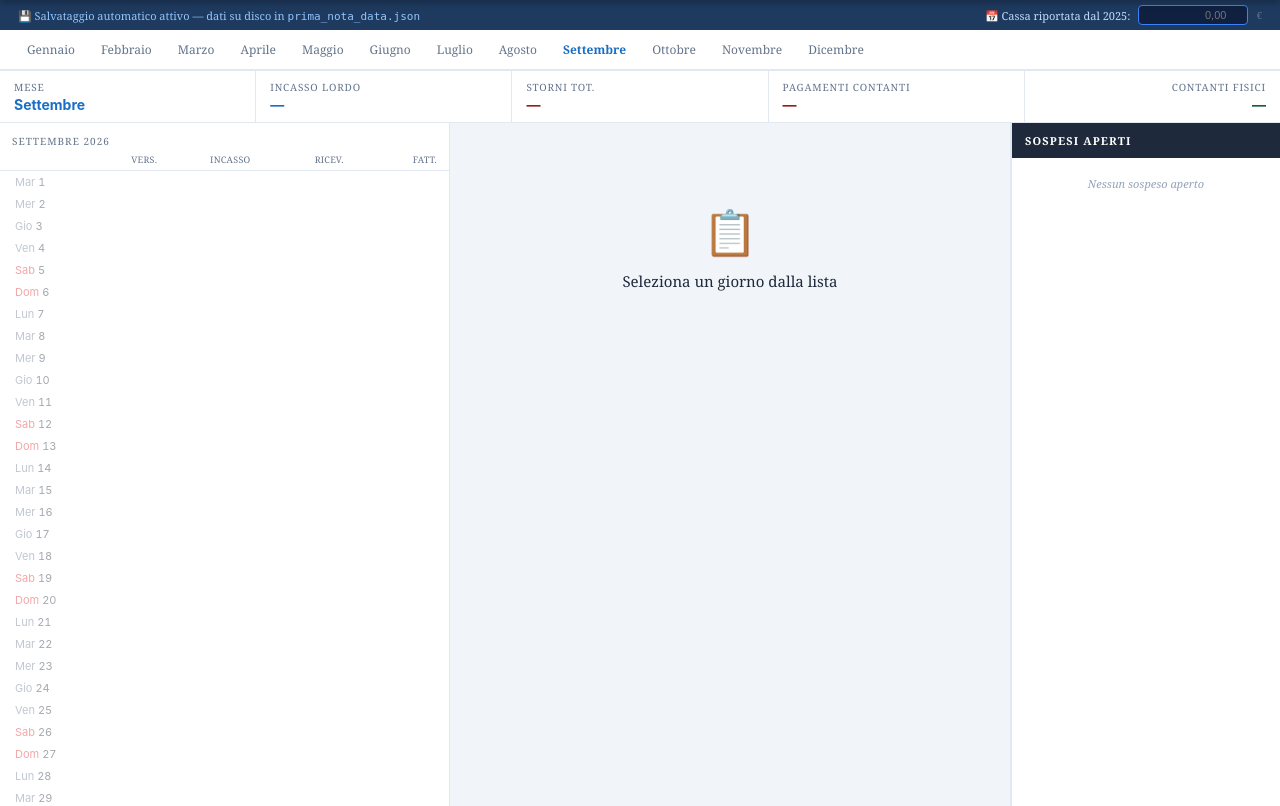
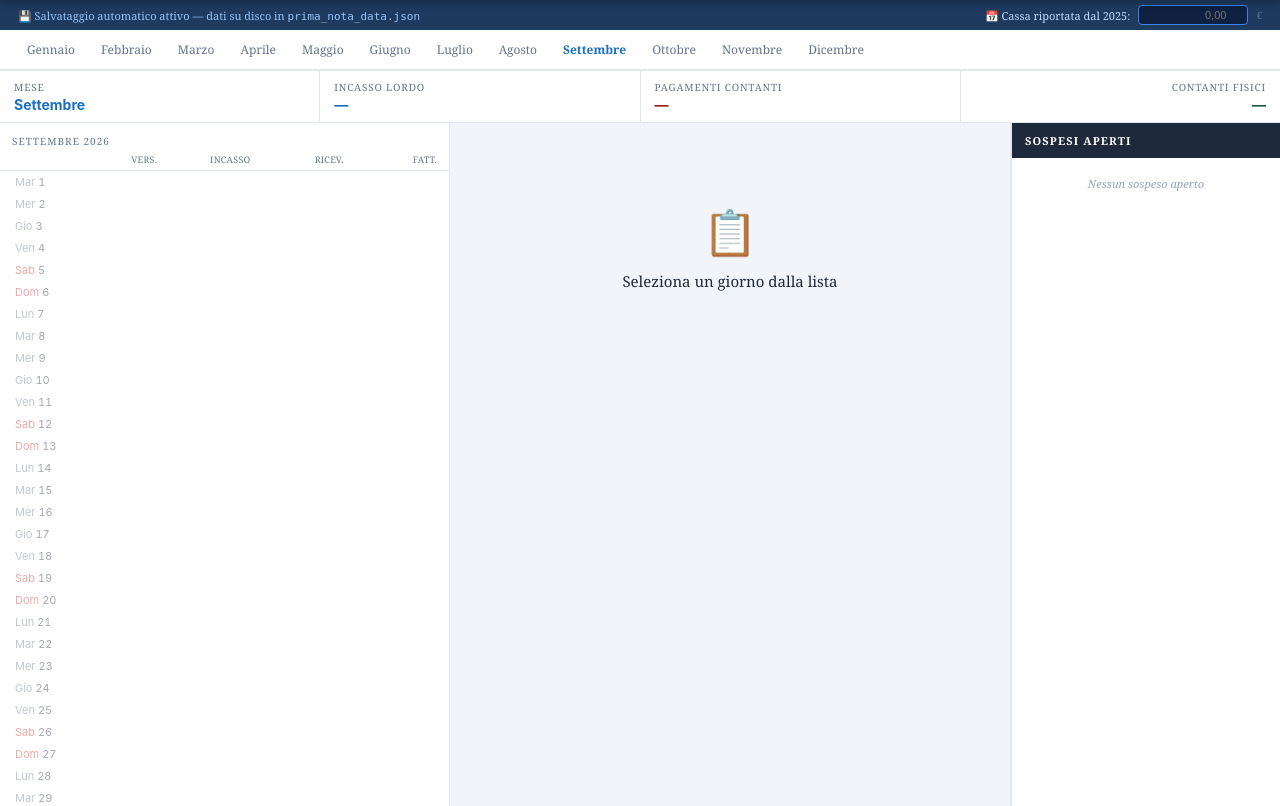
Before and after one commit to marcop1969/prima-nota-cassa, a Flask app: page / in a window 1280 px wide. Shown: the part 52-858 px from the top of the page. Run offline with Flask 3, Linux system fonts and the light colour scheme.

Commit message:
Tolto il riquadro 'Storni tot.' in cima (dato non utile per Marco)
Co-Authored-By: Claude Fable 5 <noreply@anthropic.com>

```diff
--- a/templates/prima_nota.html
+++ b/templates/prima_nota.html
@@ -80,7 +80,7 @@ html { font-variant-numeric: tabular-nums; } /* cifre a larghezza fissa: le colo
 
 /* ─── KPI ─── */
 .kpi-bar {
-  display: grid; grid-template-columns: repeat(5,1fr);
+  display: grid; grid-template-columns: repeat(4,1fr);
   gap: 1px; background: var(--bordo); border-bottom: 1px solid var(--bordo);
 }
 .kpi-cell { background: white; padding: 9px 14px; }
@@ -451,7 +451,6 @@ html { font-variant-numeric: tabular-nums; } /* cifre a larghezza fissa: le colo
 <div class="kpi-bar">
   <div class="kpi-cell"><div class="kpi-label">Mese</div><div class="kpi-val kv-blu" id="k0">—</div></div>
   <div class="kpi-cell"><div class="kpi-label">Incasso lordo</div><div class="kpi-val kv-blu" id="k1">—</div></div>
-  <div class="kpi-cell"><div class="kpi-label">Storni tot.</div><div class="kpi-val kv-rosso" id="k2">—</div></div>
   <div class="kpi-cell"><div class="kpi-label">Pagamenti contanti</div><div class="kpi-val kv-rosso" id="k3">—</div></div>
   <div class="kpi-cell"><div class="kpi-label">Contanti fisici</div><div class="kpi-val" id="k4">—</div></div>
 </div>
@@ -1570,7 +1569,6 @@ function renderKpi() {
   const t = totMese(meseAt);
   document.getElementById('k0').textContent = MESI[meseAt];
   document.getElementById('k1').textContent = t.lordo>0 ? fmt(t.lordo) : '—';
-  document.getElementById('k2').textContent = t.storni>0 ? fmt(t.storni) : '—';
   document.getElementById('k3').textContent = t.pagCont>0 ? fmt(t.pagCont) : '—';
   const k4 = document.getElementById('k4');
   k4.textContent = fmtS(t.fisici) + (t.hasDiff?' ⚠':'');
```
